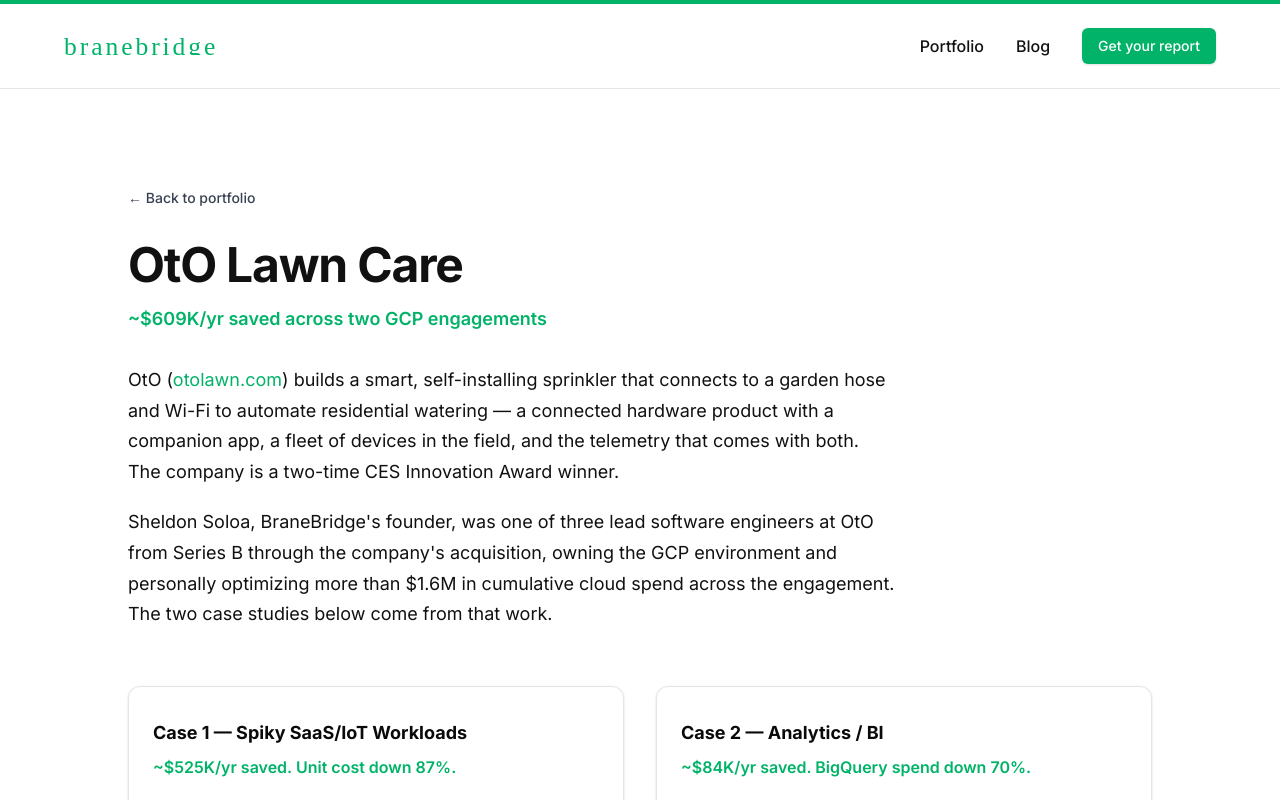
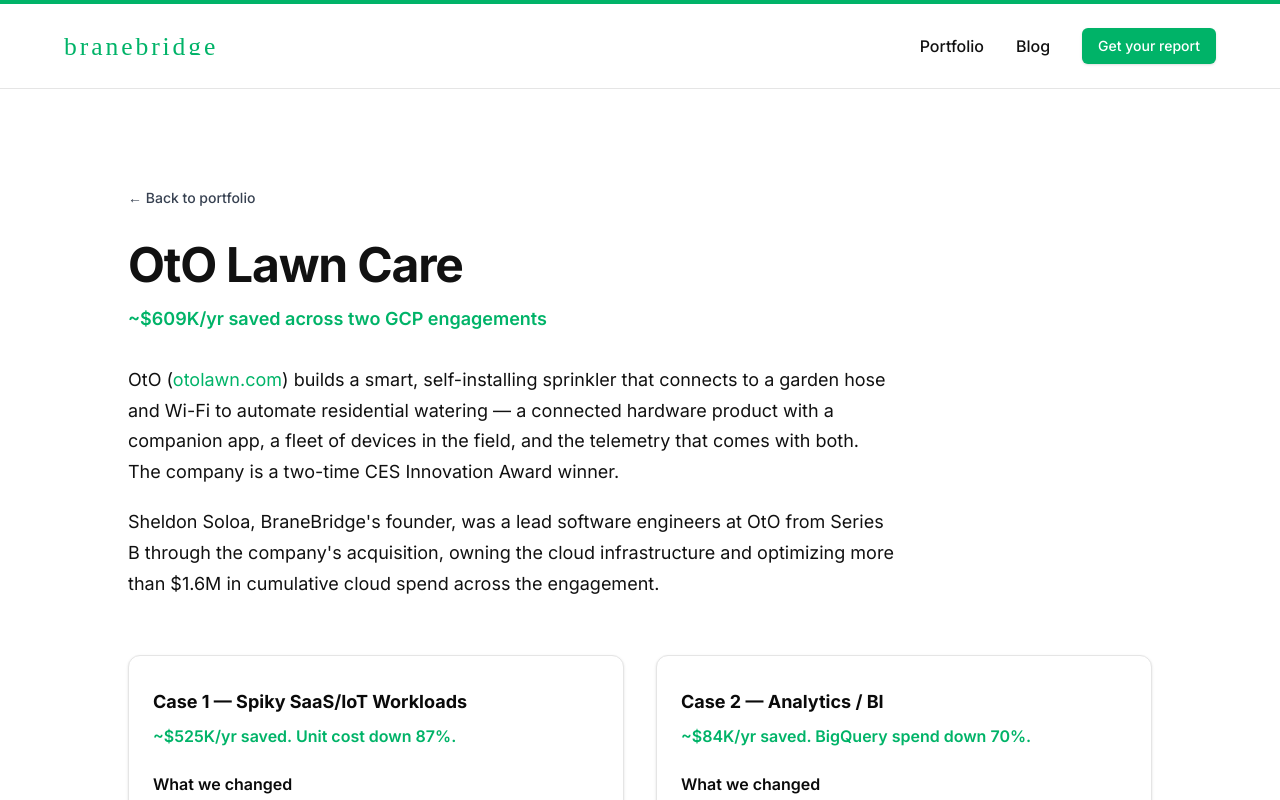
Before and after one commit to shelsoloa/brane-web, a Next.js app: page /portfolio/oto in a window 1280 px wide. Shown: the top 800 px of the page. Built offline with nearby package versions, Linux system fonts and the light colour scheme.

Commit message:
minor fiddling

```diff
--- a/src/app/layout.tsx
+++ b/src/app/layout.tsx
@@ -7,7 +7,7 @@
 
 const inter = Inter({ subsets: ["latin"] });
 
-const TITLE = "BraneBridge — GCP Cost Optimization & Cloud Engineering";
+const TITLE = "BraneBridge | GCP Cost Optimization & Cloud Engineering";
 const DESCRIPTION =
   "Cut your GCP bill 15% in 7 days or pay $0. BraneBridge provides cloud cost optimization and engineering for teams spending $20k+/mo on Google Cloud Platform.";
 
--- a/src/app/page.tsx
+++ b/src/app/page.tsx
@@ -56,8 +56,8 @@
 
       <p className="mt-8 text-xl sm:text-2xl text-[#374151] leading-relaxed max-w-3xl">
         BraneBridge runs cloud for teams spending $20k+/mo on Google Cloud
-        Platform. Cost optimization, infrastructure, and engineering &mdash;
-        without a retainer.
+        Platform. Cost optimization, infrastructure, and engineering; without a
+        retainer.
       </p>
 
       <div className="mt-10">
@@ -249,7 +249,9 @@
 
             <p className="mt-6 font-semibold text-[#0a0a0a]">What we changed</p>
             <ul className="mt-2 space-y-1.5 text-[#1a1a1a] leading-[1.7] list-disc pl-5 marker:text-primary">
-              <li>Migrated service workloads from Cloud Functions to Cloud Run</li>
+              <li>
+                Migrated service workloads from Cloud Functions to Cloud Run
+              </li>
               <li>
                 Right-sized autoscaling and minimized cold start times for Cloud
                 Run services
@@ -373,11 +375,10 @@
           production systems on GCP.
         </p>
         <p>
-          Most recently, Shel was one of three lead software engineers at OtO
-          Lawn Care from Series B through acquisition, owning the entire cloud
-          platform and personally optimizing more than $1.6M in cumulative GCP
-          spend across the engagement. The case study work above draws on
-          patterns developed there.
+          Most recently, Sheldon was a lead software engineer at OtO Lawn Care
+          from Series B through acquisition, owning the entire cloud
+          infrastructure and retrieved more than $1.6M in cumulative GCP spend
+          across the engagement.
         </p>
         <p>
           BraneBridge was originally launched in 2024 as a trade compliance
@@ -454,7 +455,9 @@
         {faqs.map((item) => (
           <div key={item.q}>
             <p className="text-lg font-bold text-[#0a0a0a]">{item.q}</p>
-            <p className="mt-2 text-lg text-[#111111] leading-[1.7]">{item.a}</p>
+            <p className="mt-2 text-lg text-[#111111] leading-[1.7]">
+              {item.a}
+            </p>
           </div>
         ))}
       </div>
--- a/src/app/portfolio/oto/page.tsx
+++ b/src/app/portfolio/oto/page.tsx
@@ -37,18 +37,17 @@
             >
               otolawn.com
             </a>
-            ) builds a smart, self-installing sprinkler that connects to a garden
-            hose and Wi-Fi to automate residential watering &mdash; a connected
-            hardware product with a companion app, a fleet of devices in the
-            field, and the telemetry that comes with both. The company is a
-            two-time CES Innovation Award winner.
+            ) builds a smart, self-installing sprinkler that connects to a
+            garden hose and Wi-Fi to automate residential watering &mdash; a
+            connected hardware product with a companion app, a fleet of devices
+            in the field, and the telemetry that comes with both. The company is
+            a two-time CES Innovation Award winner.
           </p>
           <p>
-            Sheldon Soloa, BraneBridge&apos;s founder, was one of three lead
-            software engineers at OtO from Series B through the company&apos;s
-            acquisition, owning the GCP environment and personally optimizing more
-            than $1.6M in cumulative cloud spend across the engagement. The two
-            case studies below come from that work.
+            Sheldon Soloa, BraneBridge&apos;s founder, was a lead software
+            engineers at OtO from Series B through the company&apos;s
+            acquisition, owning the cloud infrastructure and optimizing more
+            than $1.6M in cumulative cloud spend across the engagement.
           </p>
         </div>
 
@@ -62,7 +61,9 @@
                 ~$525K/yr saved. Unit cost down 87%.
               </p>
 
-              <p className="mt-6 font-semibold text-[#0a0a0a]">What we changed</p>
+              <p className="mt-6 font-semibold text-[#0a0a0a]">
+                What we changed
+              </p>
               <ul className="mt-2 space-y-1.5 text-[#1a1a1a] leading-[1.7] list-disc pl-5 marker:text-primary">
                 <li>
                   Migrated service workloads from Cloud Functions to Cloud Run
@@ -108,7 +109,9 @@
                 ~$84K/yr saved. BigQuery spend down 70%.
               </p>
 
-              <p className="mt-6 font-semibold text-[#0a0a0a]">What we changed</p>
+              <p className="mt-6 font-semibold text-[#0a0a0a]">
+                What we changed
+              </p>
               <ul className="mt-2 space-y-1.5 text-[#1a1a1a] leading-[1.7] list-disc pl-5 marker:text-primary">
                 <li>
                   Implemented medallion architecture with Dataform across 20+
@@ -123,8 +126,8 @@
               </p>
               <p className="mt-2 text-[#1a1a1a] leading-[1.7]">
                 Month-over-month Cloud Billing export plus{" "}
-                <code className="text-sm">INFORMATION_SCHEMA.JOBS*</code> reports
-                to confirm bytes scanned and spend deltas.
+                <code className="text-sm">INFORMATION_SCHEMA.JOBS*</code>{" "}
+                reports to confirm bytes scanned and spend deltas.
               </p>
 
               <p className="mt-6 font-semibold text-[#0a0a0a]">Outcome</p>
```
